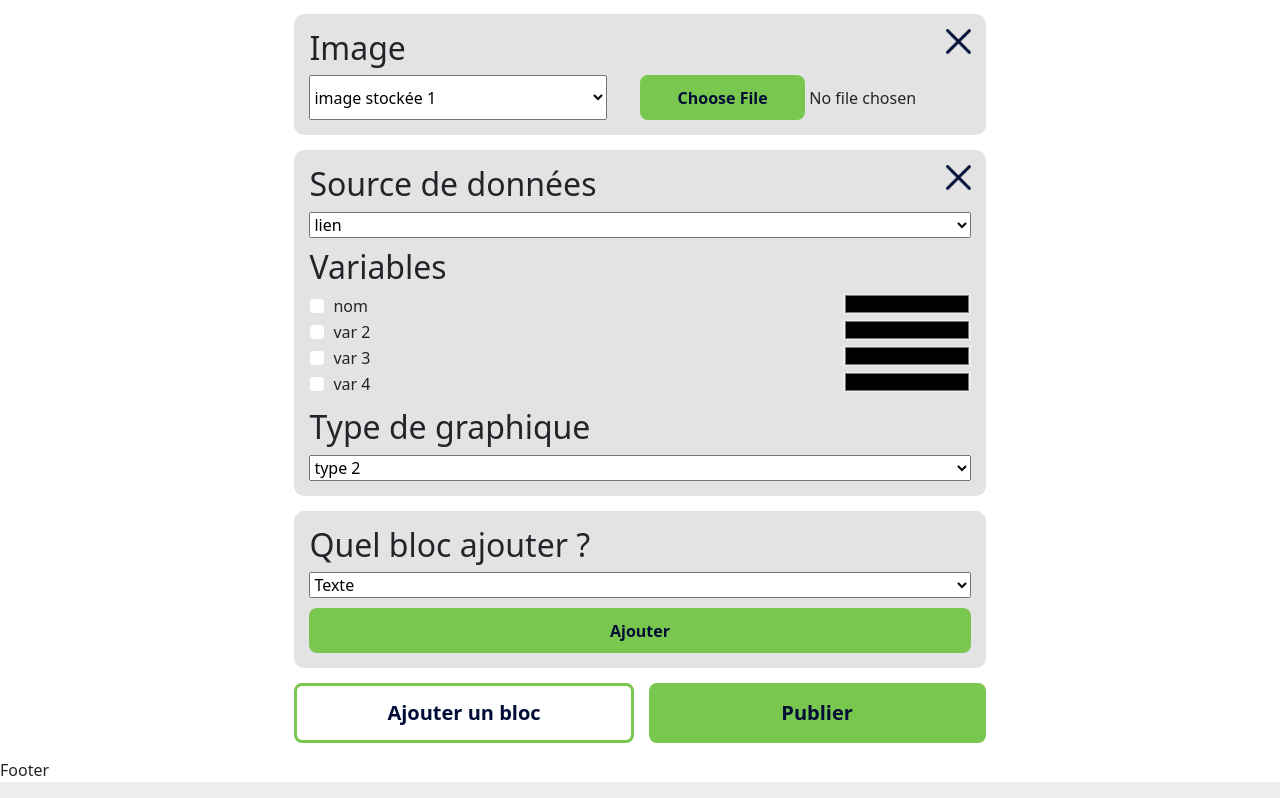
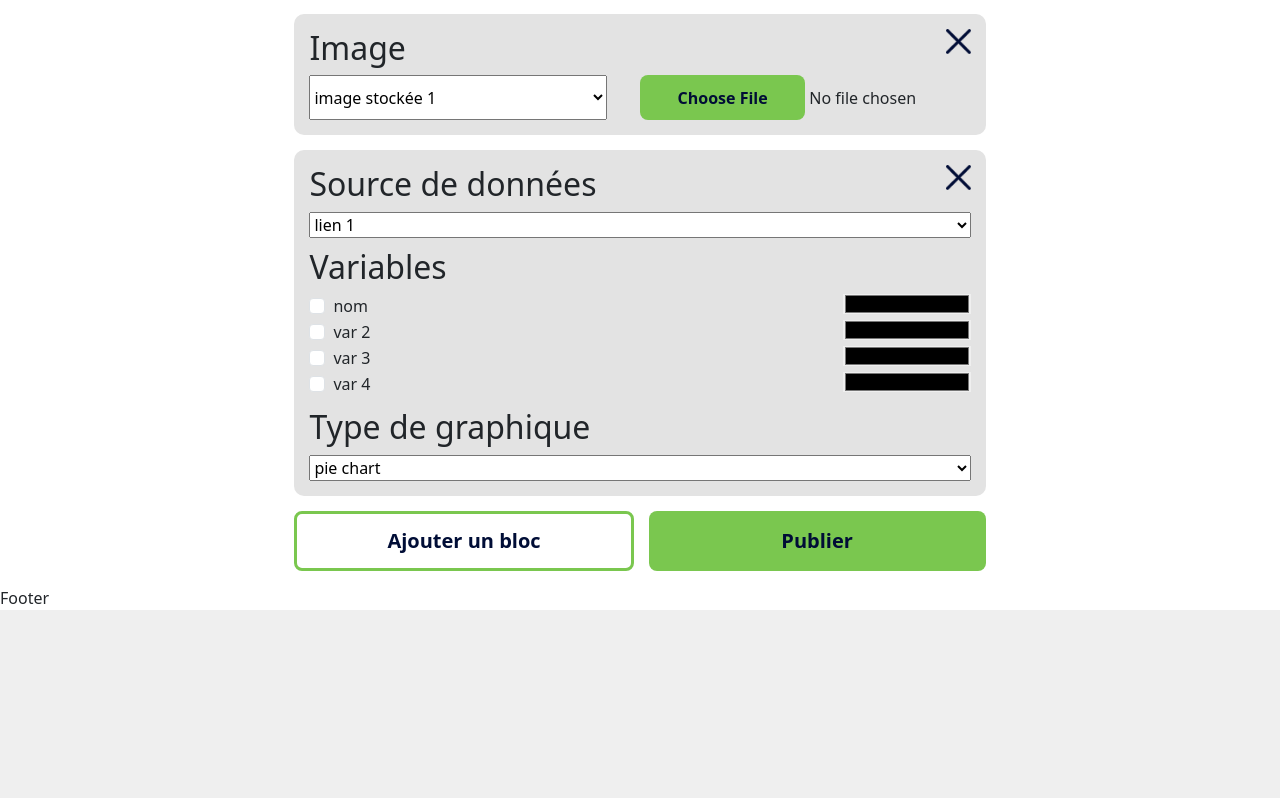
Before and after one commit to Lunicolorage/SAE5012, a React (Vite) app in the folder Front/: page /create in a window 1280 px wide. Shown: the part 829-1627 px from the top of the page. After the commit the page ends 1455 px from the top, so only its background shows below. Built offline with nearby package versions, Linux system fonts and the light colour scheme.

Commit message:
affichage ajout bloc au clic sur bouton

```diff
--- a/Front/src/App.css
+++ b/Front/src/App.css
@@ -463,6 +463,17 @@ input[type=file]::file-selector-button {
   border-radius: 10px;
 }
 
+.zoneTitreAjoutBloc{
+  display: flex;
+  justify-content: space-between;
+  align-items: flex-start;
+}
+
+.zoneTitreAjoutBloc img{
+  width: 25px;
+  height: auto;
+}
+
 .zoneAjoutBloc select{
   margin-bottom: 10px;
 }
--- a/Front/src/components/creationArticle/AjoutBloc.jsx
+++ b/Front/src/components/creationArticle/AjoutBloc.jsx
@@ -2,7 +2,10 @@
 function AjoutBloc(){
     return(
         <div className="zoneAjoutBloc">
-            <h2>Quel bloc ajouter ?</h2>
+            <div className="zoneTitreAjoutBloc">
+                <h2>Quel bloc ajouter ?</h2>
+                <img src="src\assets\croix.png" alt="fermer"></img>
+            </div>
             <select name="choixBloc" id="choixBloc">
                 <option value="texte">Texte</option>
                 <option value="sousTitre">Sous-titre</option>
--- a/Front/src/components/creationArticle/PageCreationArticle.jsx
+++ b/Front/src/components/creationArticle/PageCreationArticle.jsx
@@ -4,12 +4,15 @@ import { SousTitre } from "./SousTitre";
 import { Image } from "./Image";
 import { SourceDonnees } from "./SourceDonnees";
 import { AjoutBloc } from "./AjoutBloc";
+import { useState } from "react";
 
 
 function PageCreationArticle(){
+    const [showAjoutBloc, setShowAjoutBloc] = useState(false)
+    const [isBlocSelected, setIsBlocSelected] = useState(true)
 
     function handleClick(){
-
+        setShowAjoutBloc(true);
     }
 
     return(
@@ -17,17 +20,17 @@ function PageCreationArticle(){
             <h1>Création d'article</h1>
 
             <div className="blocs">
-                <TitreResume/>
+                <TitreResume />
 
-                <Texte/>
+                <Texte />
 
-                <SousTitre/>
+                <SousTitre />
 
                 <Image/>
 
                 <SourceDonnees/>
 
-                <AjoutBloc />
+                {showAjoutBloc && <AjoutBloc />}
 
                 <div className="buttonsCreation">
                     <button className="buttonAjout" onClick={handleClick}>Ajouter un bloc</button>
--- a/Front/src/components/creationArticle/SourceDonnees.jsx
+++ b/Front/src/components/creationArticle/SourceDonnees.jsx
@@ -8,7 +8,10 @@ function SourceDonnees(){
                 <img src="src\assets\croix.png" alt="fermer"></img>
             </label>
             <select id="choixSourceDonnees">
-                <option>lien</option>
+                <option>lien 1</option>
+                <option>lien 2</option>
+                <option>lien 3</option>
+                <option>lien n</option>
             </select>
 
             {/* à faire dynamiquement*/}
@@ -23,7 +26,9 @@ function SourceDonnees(){
 
             <label htmlFor="choixTypeGraphique"><h2>Type de graphique</h2></label>
             <select id="choixTypeGraphique">
-                <option>type 2</option>
+                <option>pie chart</option>
+                <option>bar chart</option>
+                <option>histogram</option>
             </select>
         </div>
     )
```
